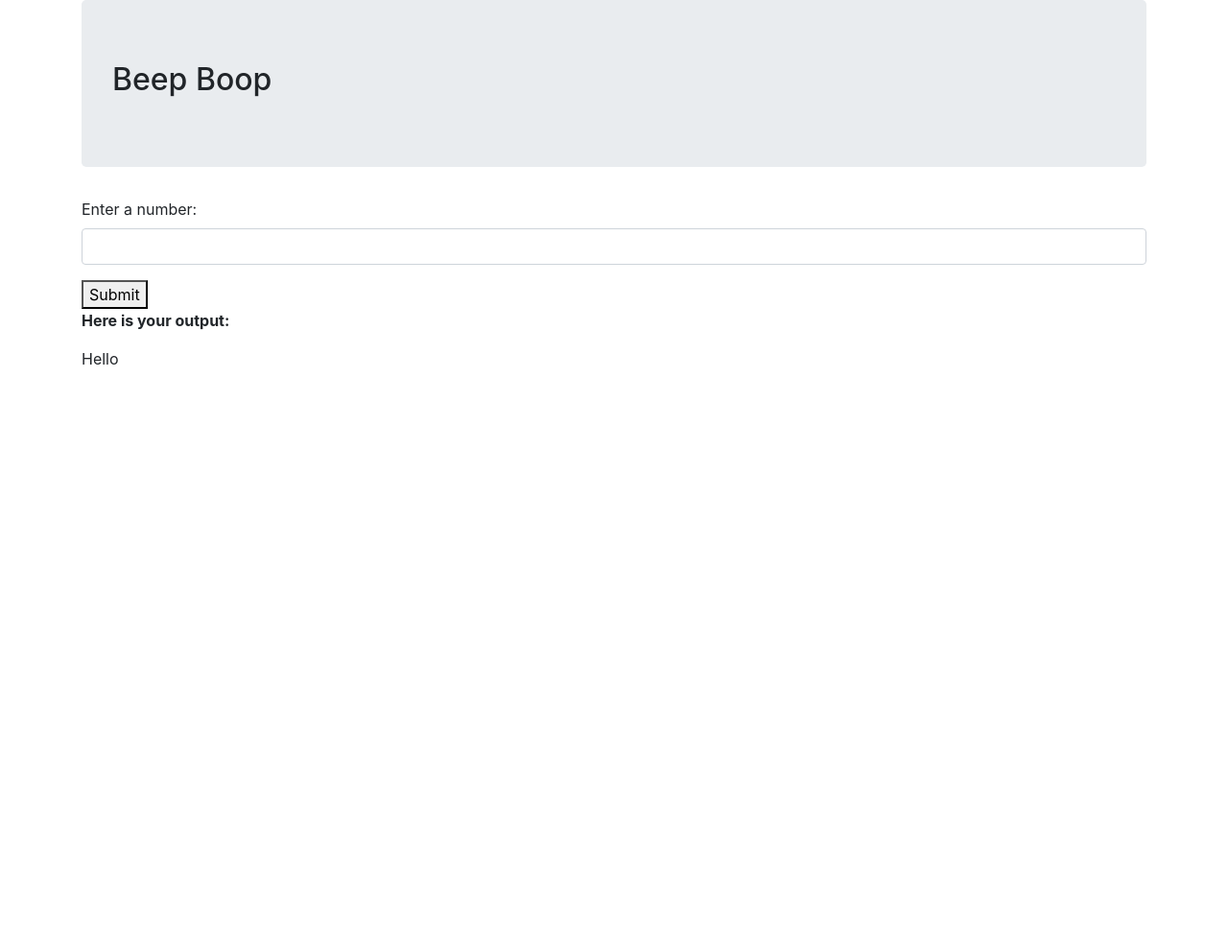
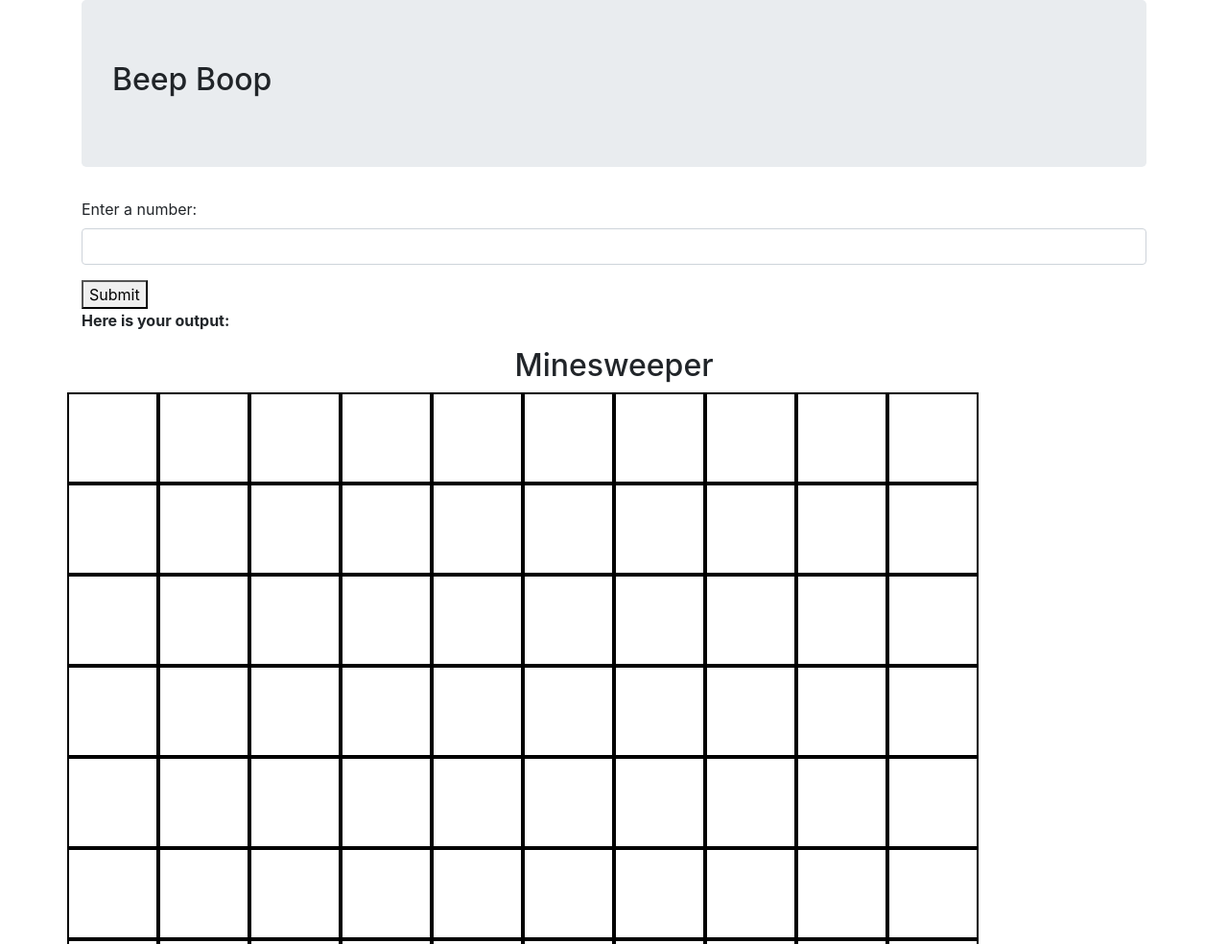
Before and after one commit to j-farkas/beepboop, a plain HTML site: page index.html in a window 1280 px wide. Shown: the top 984 px of the page at 96% size. Before the commit the page ends 800 px from the top, so only its background shows below. Drawn offline with Linux system fonts and the light colour scheme.

Commit message:
add grid

```diff
--- a/css/styles.css
+++ b/css/styles.css
@@ -1,4 +1,4 @@
-.col-md-1 {
+.col-sm-1 {
   border: solid black 2px;
-  height: 170px;
+  height: 95px;
 }
--- a/index.html
+++ b/index.html
@@ -25,7 +25,7 @@
         <ul><span class="bbout"></span></ul>
       </span>
       </div>
-      <div class="container">
+      <div class="container ms">
         <span class ="mines"><p>Hello</p></span>
     </div>
   </body>
--- a/js/scripts.js
+++ b/js/scripts.js
@@ -41,18 +41,23 @@ $(document).ready(function(){
     arr.forEach(function(ar){
       $(".bbout").append("<li>" + ar +"</li>");
 
-      function drawGameSpace(){
-        //$(".ms").empty();
-        $(".ms").append("<p>hello</p>");
-        //for(var i = 0;i<10;i++){
-        //  $("#ms").append<div class="row text-center">
-      //  }
-      }
-
-$('.mines').empty();
     });
 
   }
+  function drawGameSpace(){
+    $(".mines").empty();
+    $(".mines").append("<h2 class='text-center'>Minesweeper</h2>");
+    for(var i = 0;i<10;i++){
+      $(".mines").append("<div class='row text-center "+i+"'>")
+      for(var j = 0; j<10;j++){
+        $('.row.' +i).append("<div class='col-sm-1'id="+i+"><p class="+i+"></p>")
+      }
+    }
+  }
+
+drawGameSpace();
+
+
   $("form#bb").submit(function(event){
     $('.bbout').empty();
     var input = $("#num").val();
@@ -60,6 +65,5 @@ $('.mines').empty();
     toList(input);
     event.preventDefault();
     drawGameSpace();
-    //$(".ms").append("<p>hello</p>");
   });
 });
```
